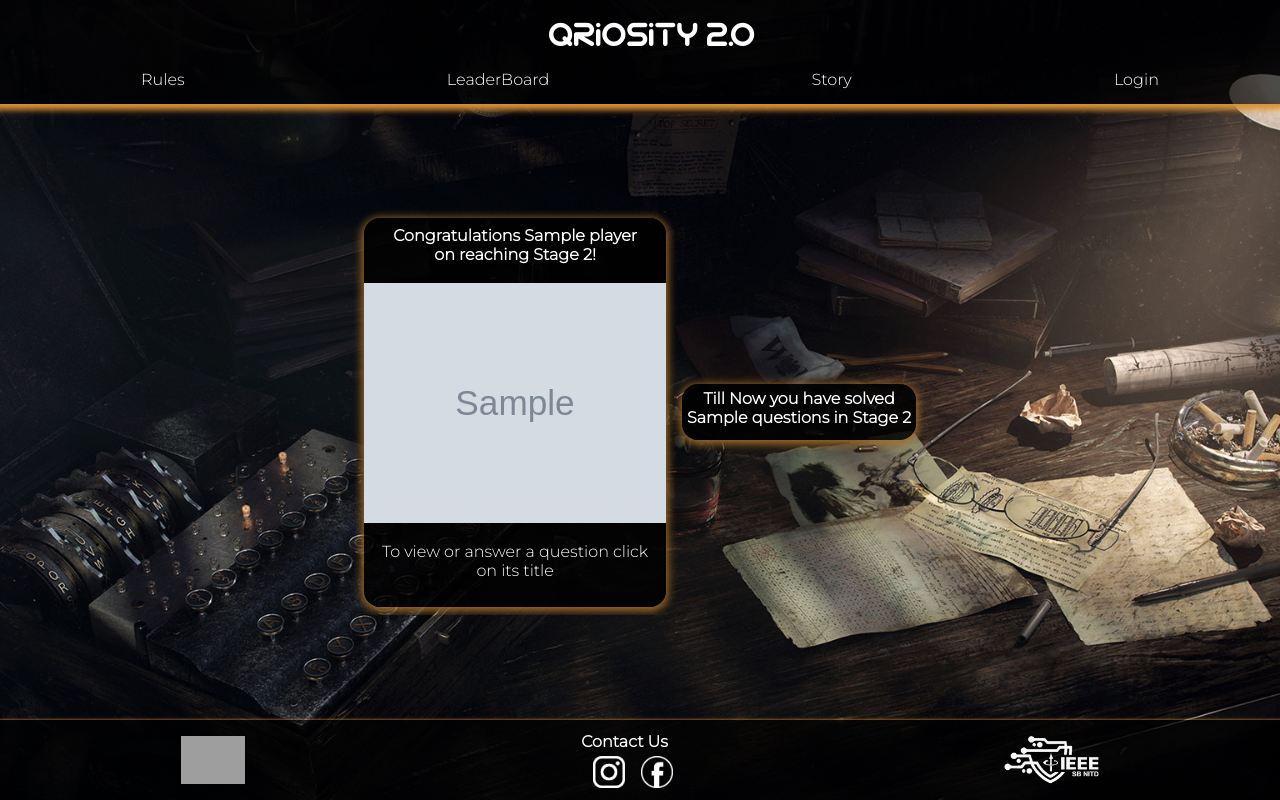
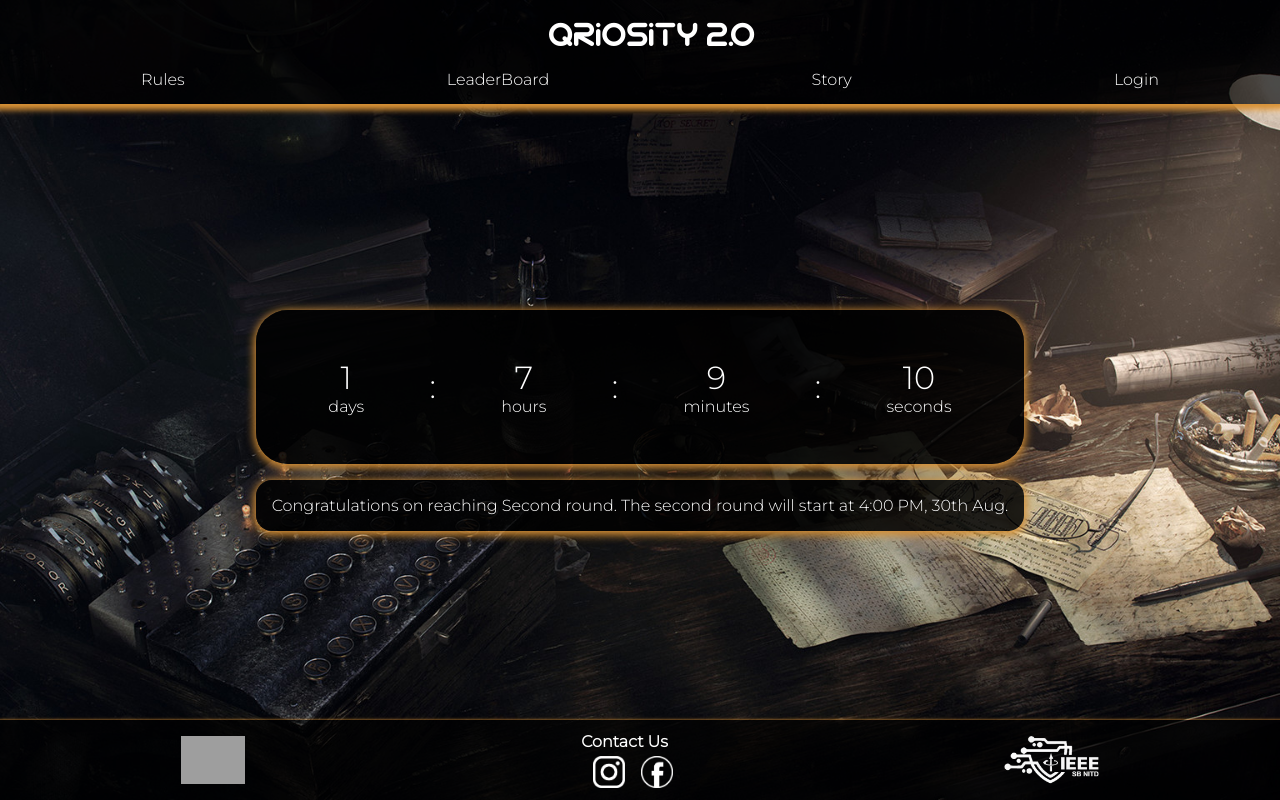
Before and after one commit to vam244/arcane_2, a Django app: template quiz/templates/quiz/index.html in a window 1280 px wide. Run offline with Django 3.2, Linux system fonts and the light colour scheme; the template is opened without the code that fills it: most values are stand-ins (such as "Sample title", 1, 10 or a date in 2020); grey boxes marked "Sample" are stand-in pictures; grey boxes are pictures that could not be loaded.

Commit message:
Update index.html

```diff
--- a/quiz/templates/quiz/index.html
+++ b/quiz/templates/quiz/index.html
@@ -48,6 +48,54 @@
             flex: 33%;
 
         }
+        #countdownbcontainer{
+            display: flex;
+            flex-direction: column;
+            color: #fff;
+
+        }
+        .message{
+            display: block;
+            padding: 1rem;
+            margin: 1em;
+            color: #fff;
+            background: rgba(0, 0, 0, 0.85);
+            box-shadow: 0px 2px 8px 2px #d99236;
+            border-radius: 1em;
+        }
+        #countdownblock {
+            background-color: rgba(0, 0, 0, 0.85);
+            padding: 1em;
+            margin: 0.5em;
+            max-width: 80vw;
+            border-radius: 1em;
+            margin-top: 1em;
+            box-shadow: 0px 2px 8px 2px #d99236;
+            color: white;
+            font-size: 2em;
+            display: flex;
+            align-items: center;
+            justify-content: space-around;
+            /* background-color: blanchedalmond; */
+          }
+        #countdownblock .cntdwn{
+            text-align: center;
+            padding: 1rem;
+
+          }
+        #countdownblock .cntdwn .text{
+            font-size: 0.5em;
+          }
+        @media only screen and (max-width: 700px){
+            #countdownblock{
+              font-size: 1em;
+            }
+          }
+        @media only screen and (max-width: 300px){
+            #countdownblock{
+              font-size: 0.6em;
+            }
+          }
         @media only screen and (max-width: 900px){
             .coverQ{
                 flex: 100%;
@@ -120,5 +168,71 @@
         </div>
     </div>
 </div>
+<div class="countdownbcontainer">
+    <div id="countdownblock" class="">
+
+        <div class="cntdwn"><p id="days"></p><p class="text">days</p></div>
+        <p>:</p>
+        <div class="cntdwn"><p id="hours"></p><p class="text">hours</p></div>
+        <p>:</p>
+        <div class="cntdwn"><p id="mins"></p><p class="text">minutes</p></div>
+        <p>:</p>
+        <div class="cntdwn"><p id="seconds"></p><p  class="text">seconds</p></div>
+
+
+    </div>
+    <div class="message">Congratulations on reaching Second round. The second round will start at 4:00 PM, 30th Aug.</div>
+</div>
+
+
+
+<script src="https://ajax.googleapis.com/ajax/libs/jquery/3.5.1/jquery.min.js"></script>
+<script>
+  // Set the date we're counting down to
+  var countDownDate = new Date("Aug 30, 2020 18:00:00").getTime();
+
+  // Update the count down every 1 second
+  var x = setInterval(function () {
+    // Get today's date and time
+    var now = new Date().getTime();
+
+    // Find the distance between now and the count down date
+    var distance = countDownDate - now;
+
+    // Time calculations for days, hours, minutes and seconds
+    var days = Math.floor(distance / (1000 * 60 * 60 * 24));
+    var hours = Math.floor(
+      (distance % (1000 * 60 * 60 * 24)) / (1000 * 60 * 60)
+    );
+    var minutes = Math.floor((distance % (1000 * 60 * 60)) / (1000 * 60));
+    var seconds = Math.floor((distance % (1000 * 60)) / 1000);
+
+
+    document.getElementById("days").innerHTML = days
+    document.getElementById("hours").innerHTML = hours
+    document.getElementById("mins").innerHTML = minutes
+    document.getElementById("seconds").innerHTML = seconds
+
+
+    // If the count down is over, go back to home
+    if (distance < 0) {
+      clearInterval(x);
+
+
+      document.getElementById("countdownblock").innerHTML  = "";
+      $("#countdownbcontainer").css("display","none");
+      $(".content").css("display","block");
+
+    }
+    else{
+
+      $("#countdownbcontainer").css("display","flex");
+      $(".content").css("display","none");
+
+    }
+  });
+
+
+</script>
 
 {% endblock %}
```
